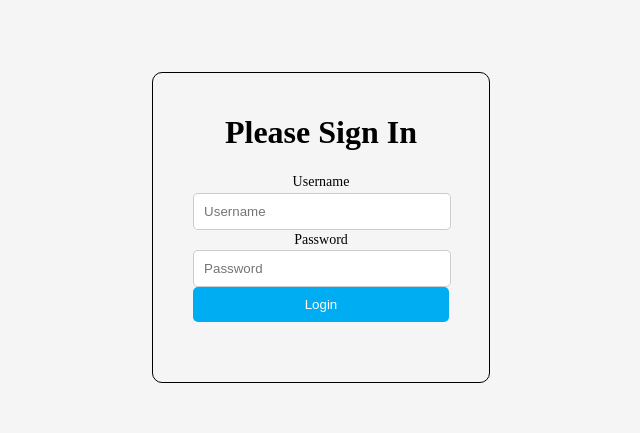
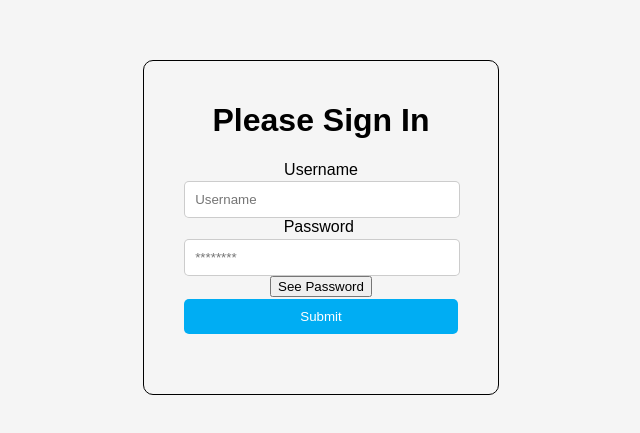
Before and after one commit to Ferrington/chat-app, a Vue app in the folder client/: page /login in a window 1280 px wide. Shown: the part 173-606 px from the top of the page, without its empty margins (319-959 px from the left). Built offline with nearby package versions, Linux system fonts and the light colour scheme; no server answers.

Commit message:
initial commit

```diff
--- a/client/src/views/LoginView.vue
+++ b/client/src/views/LoginView.vue
@@ -10,6 +10,11 @@ const user = ref<UserDTO>({
   username: '',
   password: '',
 });
+
+let passwordFieldType = 'password';
+
+const switchVisibility = () =>
+  (passwordFieldType = passwordFieldType === 'password' ? 'text' : 'password');
 </script>
 
 <template>
@@ -19,7 +24,7 @@ const user = ref<UserDTO>({
         <h1>Please Sign In</h1>
         <div id="fields">
           <div class="input-container">
-            <label>Username</label>
+            <label for="username">Username</label>
             <input
               type="text"
               id="username"
@@ -30,23 +35,28 @@ const user = ref<UserDTO>({
             />
           </div>
           <div class="input-container">
-            <label>Password</label>
+            <label for="password">Password</label>&nbsp;
             <input
-              type="password"
+              :type="passwordFieldType"
               id="password"
-              placeholder="Password"
+              placeholder="********"
               v-model="user.password"
               required
             />
           </div>
         </div>
-        <button type="button">Login</button>
+        <button @click="switchVisibility">See Password</button>
+        <input type="submit" class="submit" />
       </form>
     </div>
   </div>
 </template>
 
 <style scoped>
+* {
+  font-family: sans-serif;
+}
+
 #container {
   text-align: center;
   display: flex;
@@ -66,14 +76,6 @@ const user = ref<UserDTO>({
   border-radius: 10px;
 }
 
-label {
-  text-align: left;
-  font-size: 14px;
-  text-transform: none;
-  margin-bottom: 2px;
-  margin-top: 10px;
-}
-
 input {
   float: left;
   width: calc(100% - 20px);
@@ -85,7 +87,7 @@ input {
   outline: none;
 }
 
-button {
+.submit {
   width: 100%;
   height: 35px;
   background: #00adf3;
```
